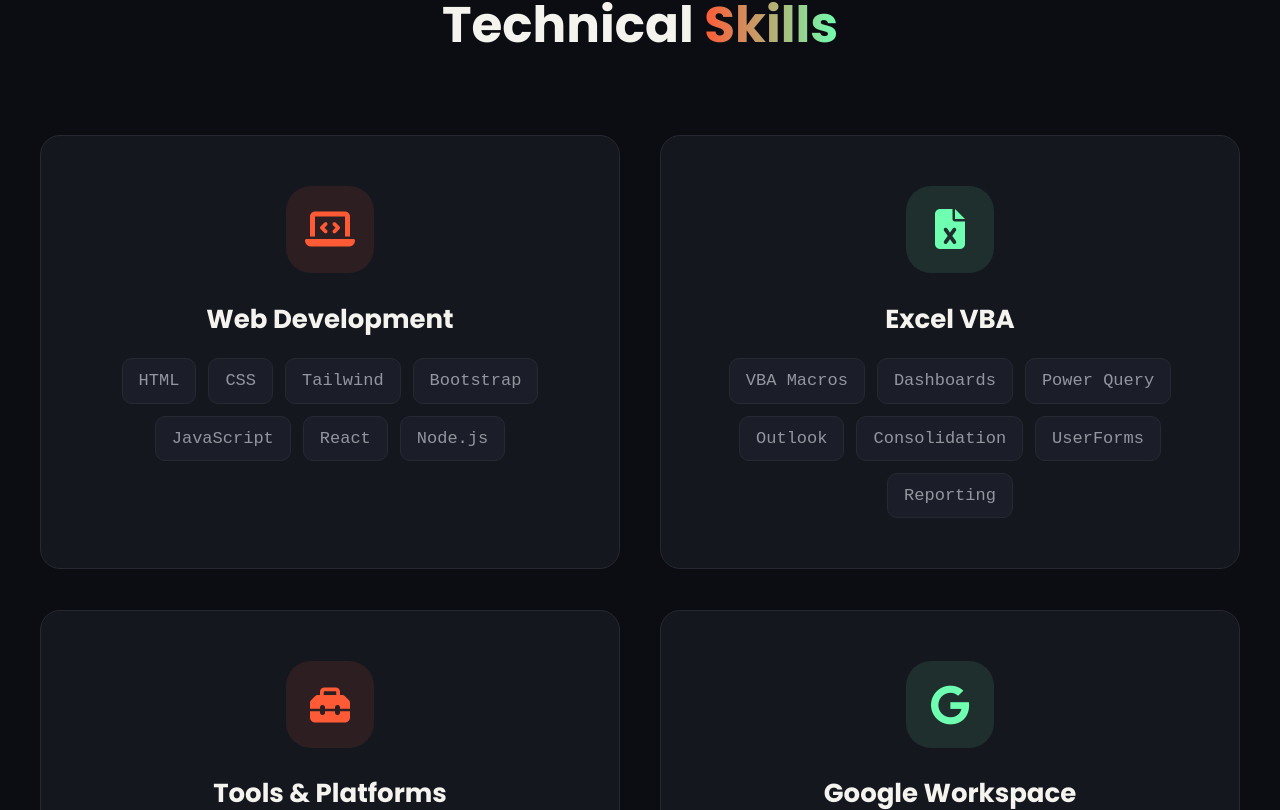
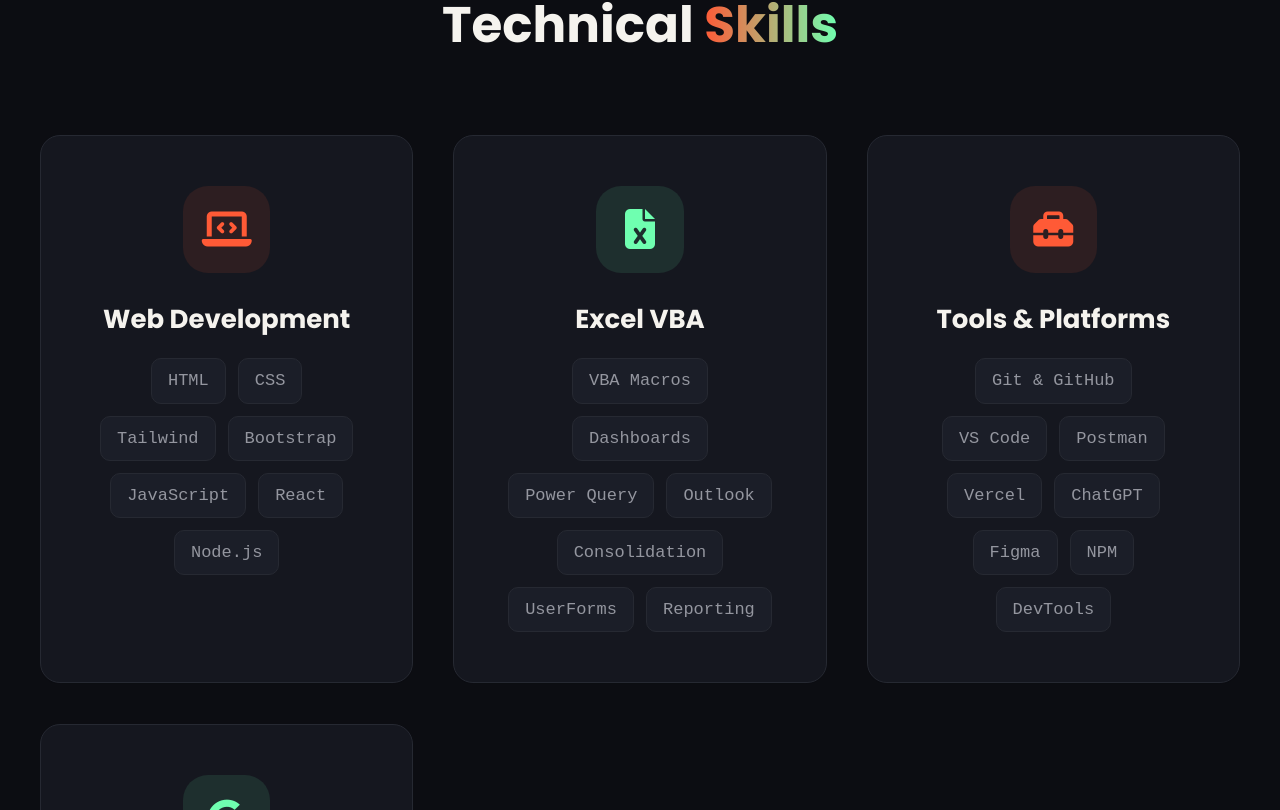
Before and after one commit to hareemrana522-crypto/Portfolio, a React (Vite) app: page / in a window 1280 px wide. Shown: the part 2270-3080 px from the top of the page. Built offline with nearby package versions, Linux system fonts and the light colour scheme.

Commit message:
Fix skills grid layout to elegantly fit 4 cards on desktop

```diff
--- a/src/index.css
+++ b/src/index.css
@@ -523,7 +523,7 @@
 
 .services-grid {
     display: grid;
-    grid-template-columns: repeat(auto-fit, minmax(300px, 1fr));
+    grid-template-columns: repeat(auto-fit, minmax(250px, 1fr));
     gap: 2rem;
 }
 
```
